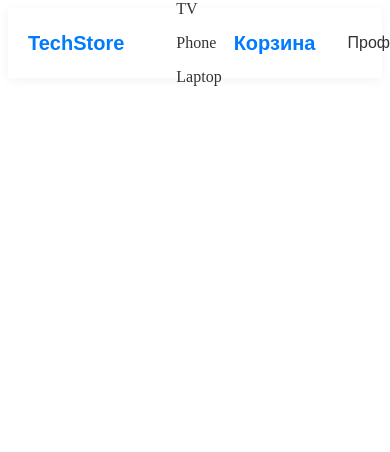
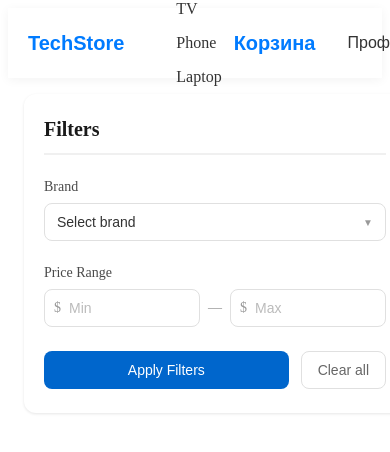
Before and after one commit to kostya20001/Ecommerce, a React (Vite) app in the folder my-app/: page / in a window 390 px wide. Shown: the top 452 px of the page. Built offline with nearby package versions, Linux system fonts and the light colour scheme.

Commit message:
Add Filters

```diff
--- a/my-app/src/App.css
+++ b/my-app/src/App.css
@@ -66,3 +66,32 @@
 .header a:active {
   transform: scale(0.98);
 }
+
+.app-container {
+  display: flex;
+  gap: 32px;
+  max-width: 1400px;
+  margin: 0 auto;
+  padding: 24px;
+}
+
+.sidebar {
+  flex-shrink: 0;
+  width: 280px;
+}
+
+.main-content {
+  flex: 1;
+}
+
+/* Адаптивность */
+@media (max-width: 768px) {
+  .app-container {
+    flex-direction: column;
+    padding: 16px;
+  }
+
+  .sidebar {
+    width: 100%;
+  }
+}
--- a/my-app/src/App.jsx
+++ b/my-app/src/App.jsx
@@ -2,9 +2,17 @@ import { useState } from 'react'
 import reactLogo from './assets/react.svg'
 import viteLogo from './assets/vite.svg'
 import heroImg from './assets/hero.png'
+import Filters from './Filters';
 import './App.css'
 
 function App() {
+  const [currentFilters, setCurrentFilters] = useState({});
+
+  const handleFilterApply = (filters) => {
+    setCurrentFilters(filters);
+    // Здесь можно сделать запрос к API или отфильтровать данные
+    console.log('Фильтры применены:', filters);
+  };
   return (
     <>
     <header className='header'>
@@ -23,6 +31,14 @@ function App() {
         </div>
       </div>
     </header>
+
+     <div className="app-container">
+
+      <aside className="sidebar">
+        <Filters onFilterApply={handleFilterApply} />
+      </aside>
+
+    </div>
     </>
   )
 }
--- /dev/null
+++ b/my-app/src/Filters.css
@@ -0,0 +1,241 @@
+/* Основной контейнер - прижат к левому краю */
+.filters-container {
+  max-width: 280px;
+  width: 100%;
+  margin: 0;
+  padding: 24px 20px;
+  background: white;
+  border-radius: 12px;
+  box-shadow: 0 1px 3px rgba(0, 0, 0, 0.1);
+  position: sticky;
+  top: 20px;
+  height: fit-content;
+}
+
+/* Заголовок */
+.filters-title {
+  font-size: 20px;
+  font-weight: 600;
+  color: #1a1a1a;
+  margin: 0 0 24px 0;
+  padding-bottom: 12px;
+  border-bottom: 2px solid #f0f0f0;
+}
+
+/* Группа фильтров */
+.filter-group {
+  margin-bottom: 24px;
+}
+
+.filter-label {
+  display: block;
+  font-size: 14px;
+  font-weight: 500;
+  color: #4a4a4a;
+  margin-bottom: 8px;
+}
+
+/* Выпадающий список */
+.dropdown {
+  position: relative;
+  width: 100%;
+}
+
+.dropdown-button {
+  width: 100%;
+  padding: 10px 12px;
+  background: white;
+  border: 1px solid #e0e0e0;
+  border-radius: 8px;
+  font-size: 14px;
+  color: #333;
+  text-align: left;
+  cursor: pointer;
+  display: flex;
+  justify-content: space-between;
+  align-items: center;
+  transition: all 0.2s ease;
+}
+
+.dropdown-button:hover {
+  border-color: #b0b0b0;
+  background: #fafafa;
+}
+
+.dropdown-arrow {
+  font-size: 10px;
+  color: #999;
+  transition: transform 0.2s;
+}
+
+.dropdown-menu {
+  position: absolute;
+  top: 100%;
+  left: 0;
+  right: 0;
+  margin-top: 4px;
+  background: white;
+  border: 1px solid #e0e0e0;
+  border-radius: 8px;
+  box-shadow: 0 4px 12px rgba(0, 0, 0, 0.1);
+  z-index: 1000;
+  max-height: 240px;
+  overflow-y: auto;
+  animation: dropdownSlide 0.2s ease;
+}
+
+@keyframes dropdownSlide {
+  from {
+    opacity: 0;
+    transform: translateY(-8px);
+  }
+  to {
+    opacity: 1;
+    transform: translateY(0);
+  }
+}
+
+.dropdown-item {
+  padding: 10px 12px;
+  cursor: pointer;
+  transition: background-color 0.2s;
+  display: flex;
+  justify-content: space-between;
+  align-items: center;
+  font-size: 14px;
+}
+
+.dropdown-item:hover {
+  background-color: #f5f5f5;
+}
+
+.dropdown-item.active {
+  background-color: #f0f7ff;
+  color: #0066cc;
+  font-weight: 500;
+}
+
+.checkmark {
+  color: #0066cc;
+  font-weight: bold;
+}
+
+/* Ценовые инпуты */
+.price-inputs {
+  display: flex;
+  gap: 8px;
+  align-items: center;
+}
+
+.price-input-wrapper {
+  flex: 1;
+  position: relative;
+  display: flex;
+  align-items: center;
+}
+
+.currency-symbol {
+  position: absolute;
+  left: 10px;
+  color: #999;
+  font-size: 14px;
+  pointer-events: none;
+}
+
+.price-input {
+  width: 100%;
+  padding: 10px 10px 10px 24px;
+  border: 1px solid #e0e0e0;
+  border-radius: 8px;
+  font-size: 14px;
+  transition: all 0.2s;
+}
+
+.price-input:focus {
+  outline: none;
+  border-color: #0066cc;
+  box-shadow: 0 0 0 3px rgba(0, 102, 204, 0.1);
+}
+
+.price-input::placeholder {
+  color: #bbb;
+}
+
+.price-separator {
+  color: #999;
+  font-size: 14px;
+}
+
+/* Кнопки */
+.filter-actions {
+  display: flex;
+  gap: 12px;
+  margin-top: 8px;
+}
+
+.apply-button {
+  flex: 1;
+  padding: 10px 16px;
+  background: #0066cc;
+  color: white;
+  border: none;
+  border-radius: 8px;
+  font-size: 14px;
+  font-weight: 500;
+  cursor: pointer;
+  transition: all 0.2s;
+}
+
+.apply-button:hover {
+  background: #0052a3;
+  transform: translateY(-1px);
+  box-shadow: 0 2px 8px rgba(0, 102, 204, 0.3);
+}
+
+.apply-button:active {
+  transform: translateY(0);
+}
+
+.clear-button {
+  padding: 10px 16px;
+  background: white;
+  color: #666;
+  border: 1px solid #e0e0e0;
+  border-radius: 8px;
+  font-size: 14px;
+  cursor: pointer;
+  transition: all 0.2s;
+}
+
+.clear-button:hover {
+  background: #f5f5f5;
+  border-color: #ccc;
+}
+
+/* Стили для скроллбара в dropdown */
+.dropdown-menu::-webkit-scrollbar {
+  width: 6px;
+}
+
+.dropdown-menu::-webkit-scrollbar-track {
+  background: #f1f1f1;
+  border-radius: 3px;
+}
+
+.dropdown-menu::-webkit-scrollbar-thumb {
+  background: #c1c1c1;
+  border-radius: 3px;
+}
+
+.dropdown-menu::-webkit-scrollbar-thumb:hover {
+  background: #a8a8a8;
+}
+
+/* Адаптивность */
+@media (max-width: 768px) {
+  .filters-container {
+    position: static;
+    max-width: 100%;
+    margin-bottom: 20px;
+  }
+}
--- /dev/null
+++ b/my-app/src/Filters.jsx
@@ -0,0 +1,131 @@
+import React, { useState } from 'react';
+import './Filters.css';
+
+function Filters({ onFilterApply }) {
+  const [isBrandOpen, setIsBrandOpen] = useState(false);
+  const [selectedBrand, setSelectedBrand] = useState('');
+  const [minPrice, setMinPrice] = useState('');
+  const [maxPrice, setMaxPrice] = useState('');
+
+  const brands = [
+    'Samsung',
+    'LG',
+    'Sony',
+    'Google',
+    'Apple',
+    'Xiaomi',
+    'Lenovo',
+    'HP',
+    'ASUS',
+    'Acer'
+  ];
+
+  const handleApplyFilters = () => {
+    const filters = {
+      brand: selectedBrand,
+      minPrice: minPrice ? Number(minPrice) : null,
+      maxPrice: maxPrice ? Number(maxPrice) : null
+    };
+
+    if (onFilterApply) {
+      onFilterApply(filters);
+    }
+
+    console.log('Применены фильтры:', filters);
+  };
+
+  const handleClearFilters = () => {
+    setSelectedBrand('');
+    setMinPrice('');
+    setMaxPrice('');
+    setIsBrandOpen(false);
+
+    if (onFilterApply) {
+      onFilterApply({ brand: '', minPrice: null, maxPrice: null });
+    }
+  };
+
+  return (
+    <div className="filters-container">
+      <h3 className="filters-title">Filters</h3>
+
+      <div className="filter-group">
+        <label className="filter-label">Brand</label>
+        <div className="dropdown">
+          <button
+            className="dropdown-button"
+            onClick={() => setIsBrandOpen(!isBrandOpen)}
+          >
+            {selectedBrand || 'Select brand'}
+            <span className="dropdown-arrow">{isBrandOpen ? '▲' : '▼'}</span>
+          </button>
+
+          {isBrandOpen && (
+            <div className="dropdown-menu">
+              <div
+                className={`dropdown-item ${!selectedBrand ? 'active' : ''}`}
+                onClick={() => {
+                  setSelectedBrand('');
+                  setIsBrandOpen(false);
+                }}
+              >
+                All brands
+              </div>
+              {brands.map((brand) => (
+                <div
+                  key={brand}
+                  className={`dropdown-item ${selectedBrand === brand ? 'active' : ''}`}
+                  onClick={() => {
+                    setSelectedBrand(brand);
+                    setIsBrandOpen(false);
+                  }}
+                >
+                  {brand}
+                  {selectedBrand === brand && <span className="checkmark">✓</span>}
+                </div>
+              ))}
+            </div>
+          )}
+        </div>
+      </div>
+
+      <div className="filter-group">
+        <label className="filter-label">Price Range</label>
+        <div className="price-inputs">
+          <div className="price-input-wrapper">
+            <span className="currency-symbol">$</span>
+            <input
+              type="number"
+              placeholder="Min"
+              value={minPrice}
+              onChange={(e) => setMinPrice(e.target.value)}
+              className="price-input"
+            />
+          </div>
+          <span className="price-separator">—</span>
+          <div className="price-input-wrapper">
+            <span className="currency-symbol">$</span>
+            <input
+              type="number"
+              placeholder="Max"
+              value={maxPrice}
+              onChange={(e) => setMaxPrice(e.target.value)}
+              className="price-input"
+            />
+          </div>
+        </div>
+      </div>
+
+      <div className="filter-actions">
+        <button className="apply-button" onClick={handleApplyFilters}>
+          Apply Filters
+        </button>
+        <button className="clear-button" onClick={handleClearFilters}>
+          Clear all
+        </button>
+      </div>
+    </div>
+  );
+}
+
+export default Filters;
```
